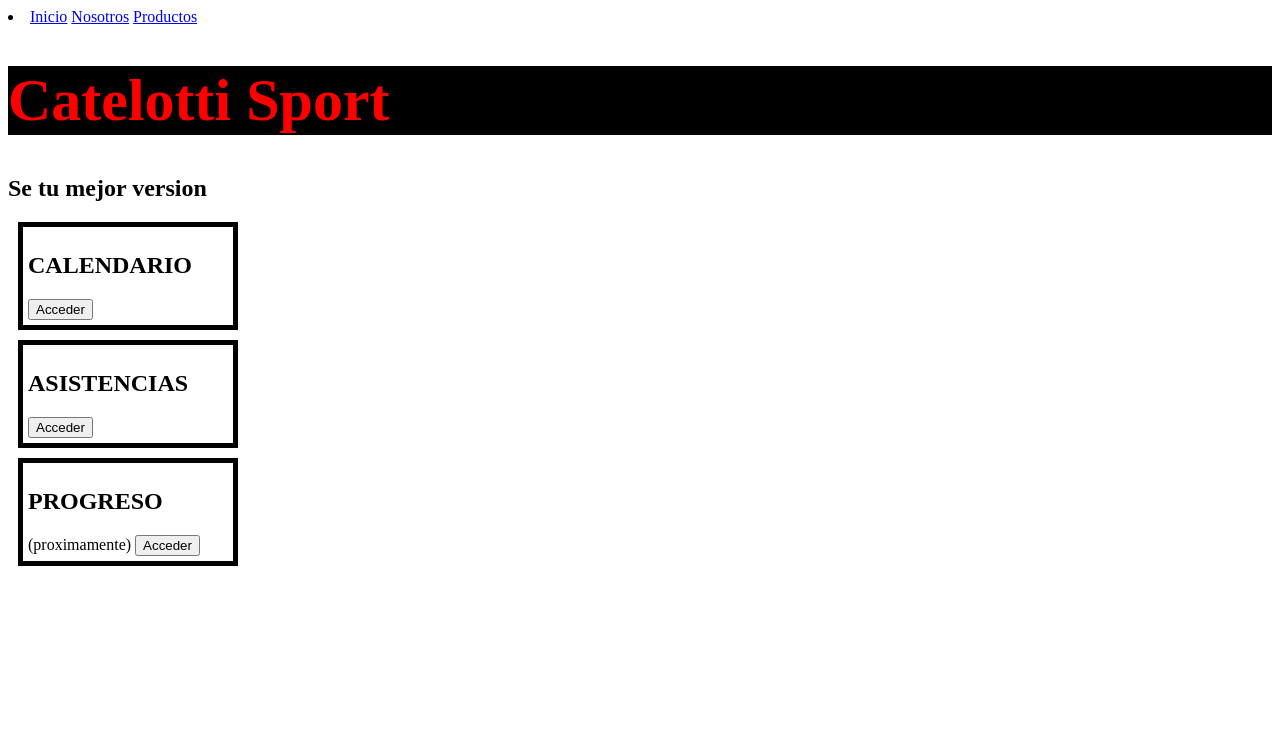
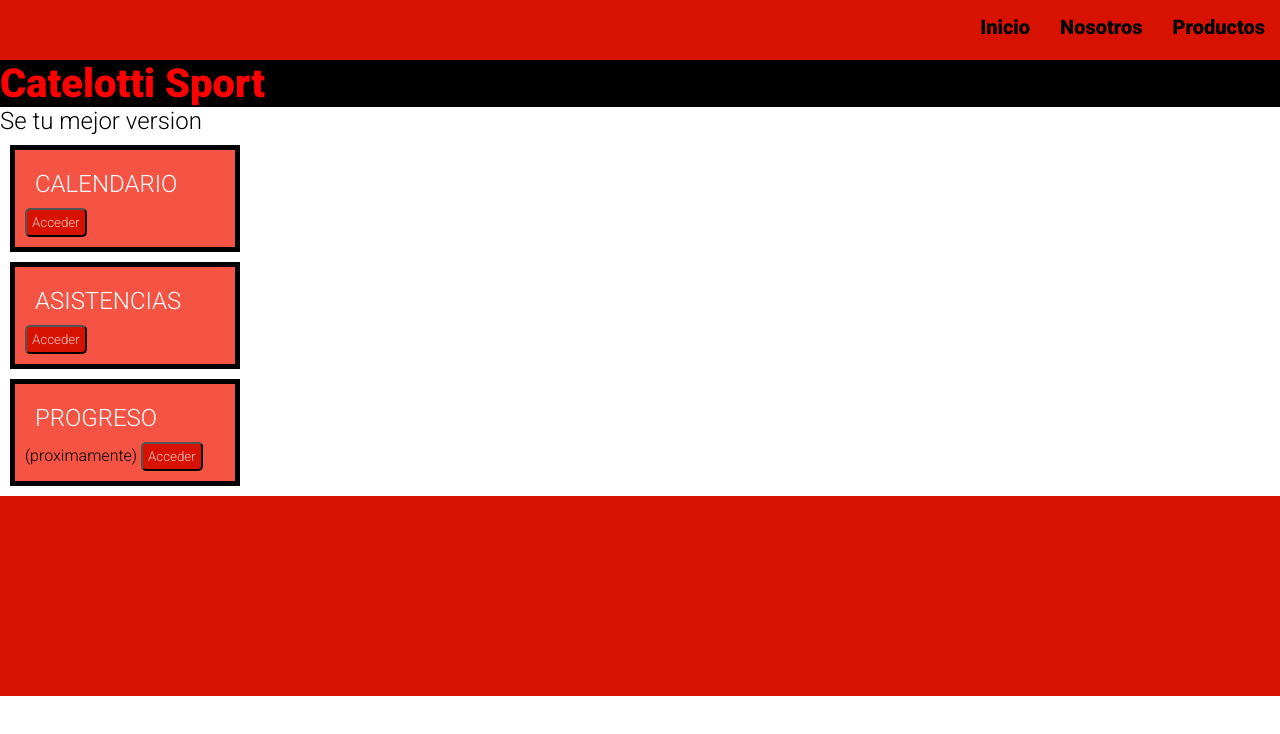
Before and after one commit to schJuan/turnero, a website: page index.html in a window 1280 px wide. Drawn offline with Linux system fonts and the light colour scheme.

Commit message:
sigoenlaNotCss

```diff
--- a/archivosCSS/archivo.css
+++ b/archivosCSS/archivo.css
@@ -1,13 +1,56 @@
+*{
+    margin: 0;
+    padding: 0;
+    font-family: "Roboto", serif;
+    font-weight: 450;
+    font-style: normal;
+    /*background-color: #830006;*/
+
+}
+
+.navegador{
+    display: flex;
+    justify-content: end;
+    background-color: #D71200;
+    list-style-type: none;
+    height: 60px;
+}
+
+.navegador a{
+
+    padding: 10px;
+    margin: 5px;
+    color: black;
+    text-decoration: none;
+    font-weight: 600;
+    font-size: 20px;
+}
 .calendario {
+    background-color: #f55344;
     width: 200px;
     border: 5px solid black;
     margin: 10px;
-    padding: 5px;
+    padding: 10px;
+}
+.calendario h2{
+    padding: 10px;
+    /*color: #F9C5C5;*/
+    color: white;
+}
+.titulo-principal{
+    font-weight: bold;
 }
 h1{
     color:rgb(255, 0, 0);
-    font-size: 60px;
+    font-size: 40px;
     background-color: black;
+}
+.botonAcceder{
+    padding: 10px;
+    padding: 5px;
+    background-color: #D71200;
+    border-radius: 5px;
+    color: #F9C5C5;
 }
 .hora{
     background-color: brown;
@@ -90,3 +133,7 @@
 #targetProfes{
     display: flex;
 }
+.footer{
+    height: 200px;
+    background-color: #D71200;
+}
--- a/index.html
+++ b/index.html
@@ -1,43 +1,48 @@
 <!DOCTYPE html>
 <html lang="es">
 <head>
+    <link rel="preconnect" href="https://fonts.googleapis.com">
+    <link rel="preconnect" href="https://fonts.gstatic.com" crossorigin>
+    <link href="https://fonts.googleapis.com/css2?family=Roboto:wght@300;900&display=swap" rel="stylesheet">
     <meta charset="UTF-8">
     <meta name="viewport" content="width=device-width, initial-scale=1.0">
-    <title>Document</title>
+    <title>CatelottiSport</title>
     <link rel="stylesheet" href="archivosCSS/archivo.css">
 </head>
 
 
-<body>
+<body class="cuerpoPagina">
     <header>
-        <li>
-            <a href="./index.html">Inicio</a>
-            <a href="./paginas/nostros.html">Nosotros</a>
-            <a href="./paginas/productos.html">Productos</a>
+        <li class="navegador">
+
+                <a href="./index.html">Inicio</a>
+                <a href="./paginas/nostros.html">Nosotros</a>
+                <a href="./paginas/productos.html">Productos</a>
+
         </li>
         <titulo>
-            <h1>Catelotti Sport</h1>
+            <h1 class="titulo-principal">Catelotti Sport</h1>
             <h2>Se tu mejor version</h2>
 
         <titulo/>
     </header>
-    <main>
+    <main >
             <div class="calendario">
-                <h2 > CALENDARIO </h2>
-                <a href = "./calendario.html" ><button > Acceder</button></a>
+                <h2 class="titulo-tarjeta"> CALENDARIO </h2>
+                <a href = "./calendario.html" ><button class="botonAcceder" > Acceder</button></a>
             </div>
             <div class="calendario">
                 <h2 > ASISTENCIAS </h2>
-                <a href = "./asistencia/asistencia.html" ><button > Acceder</button></a>
+                <a href = "./asistencia/asistencia.html" ><button class="botonAcceder"> Acceder</button></a>
             </div>
             <div class="calendario">
                 <h2 > PROGRESO </h2>
                 (proximamente)
-                <a href = "./calendario.html" ><button > Acceder</button></a>
+                <a href = "./calendario.html" ><button class="botonAcceder"> Acceder</button></a>
             </div>
 
     </main>
-    <footer>
+    <footer class="footer">
 
     </footer>
 
```
Also changed, not shown: asistencia/asistencia.html (+17 -2 lines), Multimedia/img/Logo.png (added).
